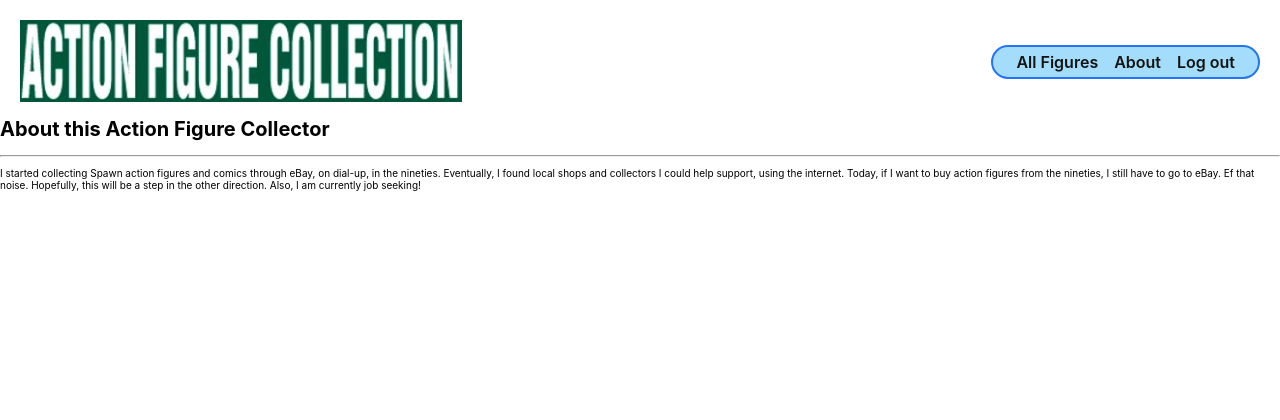
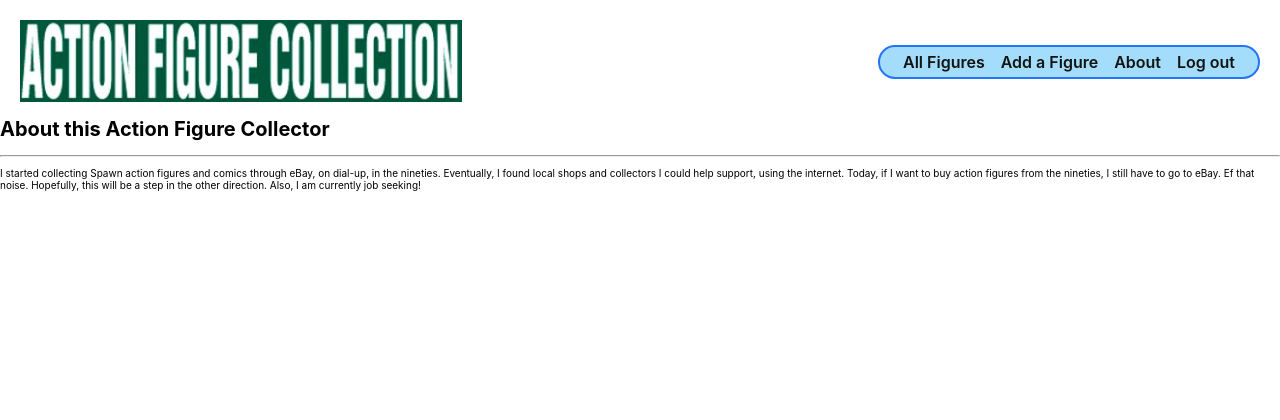
Before and after one commit to gentlevulture/actionfigurecollector, a Django app: page /about/ in a window 1280 px wide. Shown: the top 420 px of the page. Run offline with Django 3.2, Linux system fonts and the light colour scheme; the visitor is signed in with stand-in values (Sample User, id 1).

Commit message:
updateUICreateView

```diff
--- a/main_app/templates/base.html
+++ b/main_app/templates/base.html
@@ -32,7 +32,7 @@
         {% if user.is_authenticated %}
           <li><a href="{% url 'figures_index' %}">All Figures</a></li>
           {% comment %} <li><a href="{% url 'comics_index' %}">All Comics</a></li> {% endcomment %}
-          {% comment %} <li><a href="{% url 'figures_create' %}">Add a Figure</a></li> {% endcomment %}
+          <li><a href="{% url 'figures_create' %}">Add a Figure</a></li>
           {% comment %} <li><a href="{% url 'comics_create' %}">Add a Comic</a></li> {% endcomment %}
           <li><a href="{% url 'about' %}">About</a></li>
           <li><a href="{% url 'logout' %}">Log out</a></li>
--- a/main_app/urls.py
+++ b/main_app/urls.py
@@ -6,4 +6,5 @@ urlpatterns = [
   path('about/', views.about, name='about'),
   path('figures/', views.figures_index, name='figures_index'),
   path('figures/<int:figure_id>/', views.figures_detail, name='figures_detail'),
+  path('figures/create/', views.FigureCreate.as_view(), name='figures_create'),
 ]
--- a/main_app/views.py
+++ b/main_app/views.py
@@ -1,4 +1,5 @@
 from django.shortcuts import render
+from django.views.generic.edit import CreateView
 from django.contrib.auth.views import LoginView
 from .models import Figure
 
@@ -10,6 +11,10 @@ class Home(LoginView):
 def about(request):
   return render(request, 'about.html')
 
+class FigureCreate(CreateView):
+  model = Figure
+  fields = '__all__'
+
 def figures_index(request):
   figures = Figure.objects.all()
   return render(request, 'figures/index.html', { 'figures': figures })
```
